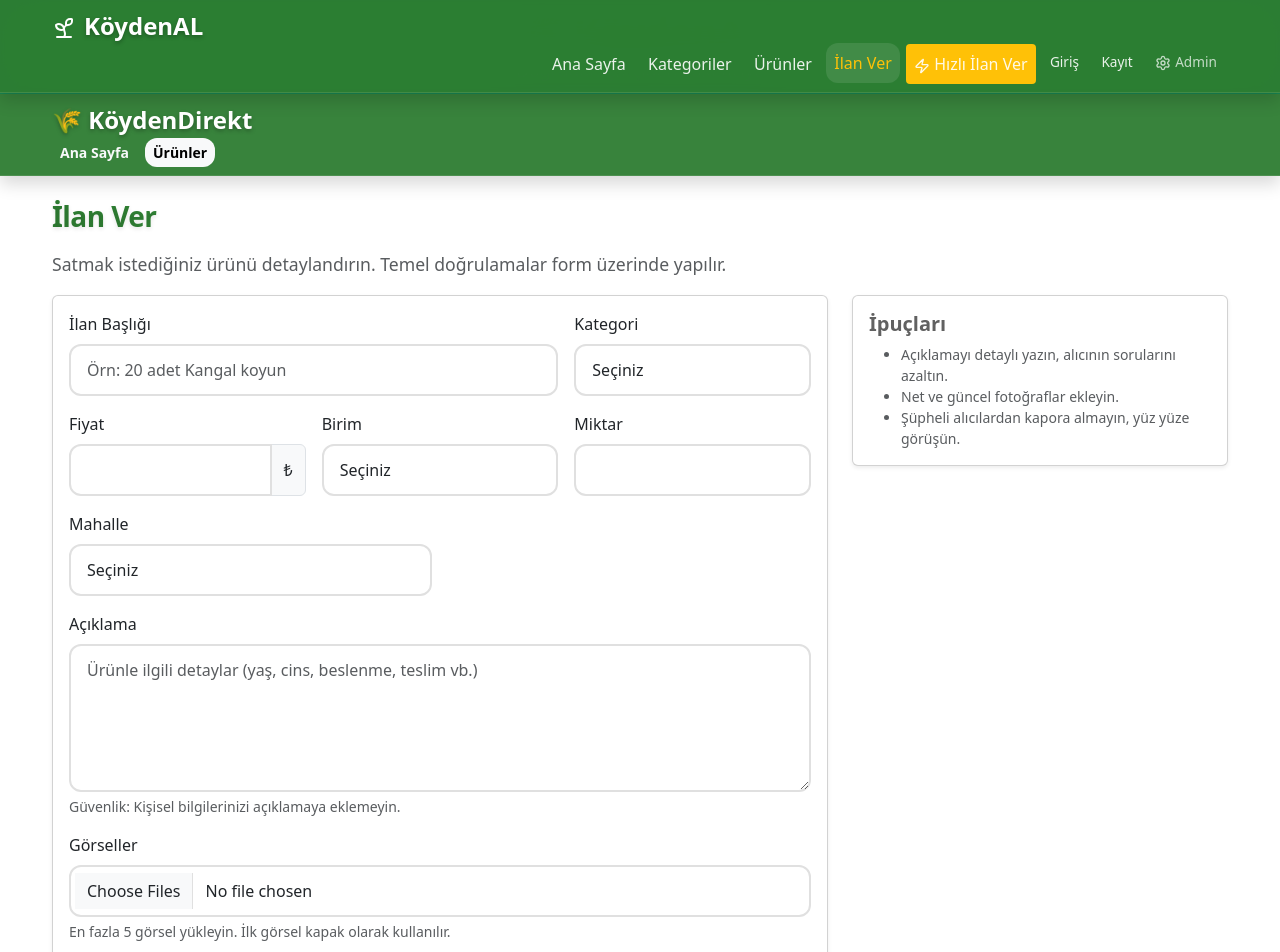
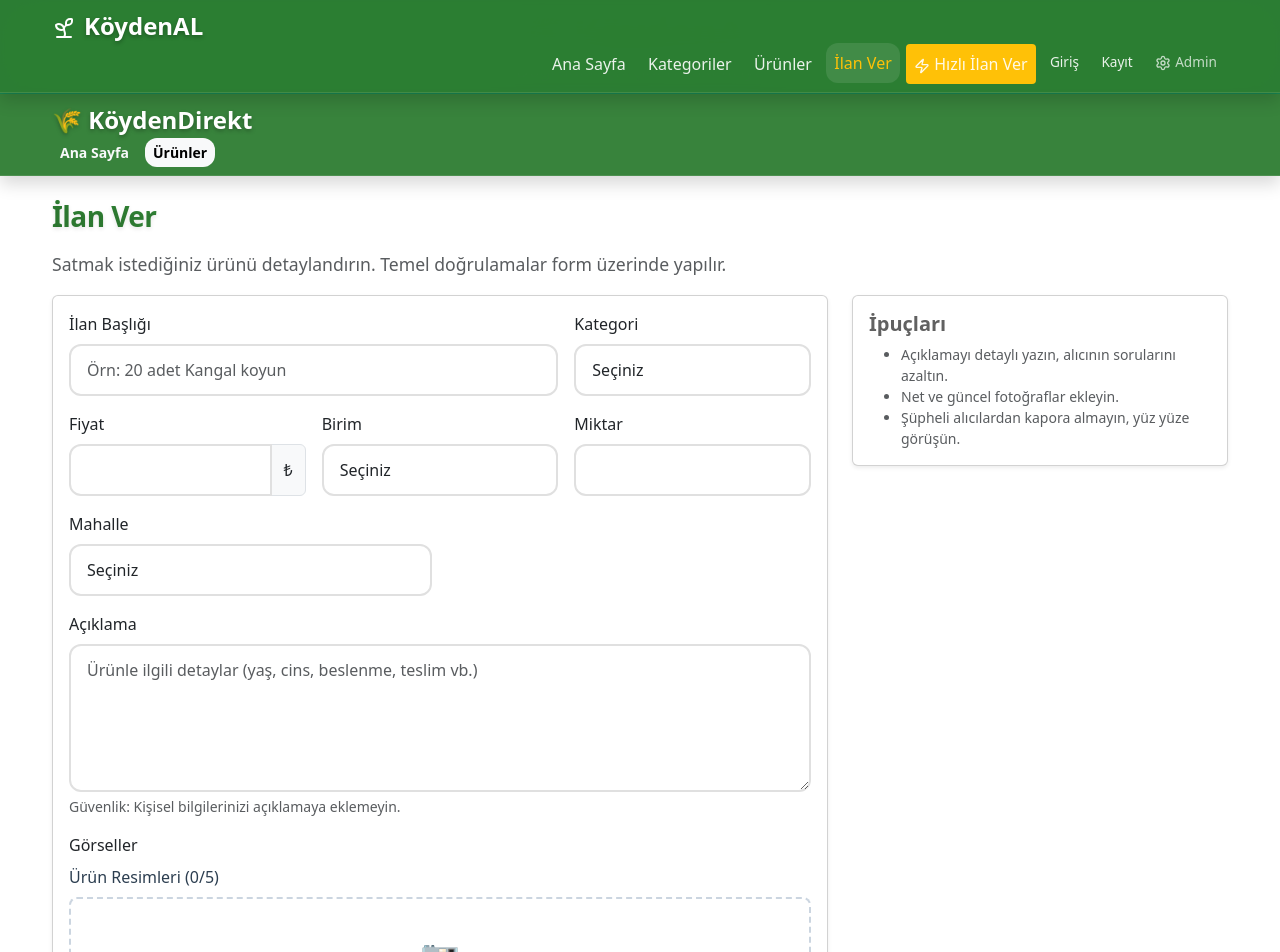
Before and after one commit to satoshikulu/koydenal, a React (Vite) app: page /ilan-ver in a window 1280 px wide. Shown: the top 952 px of the page. Built offline with nearby package versions, Linux system fonts and the light colour scheme.

Commit message:
Fix image upload functionality in CreateAd and improve listing approval flow - Sevim tarafından yapılmıştır

```diff
--- a/src/pages/CreateAd.jsx
+++ b/src/pages/CreateAd.jsx
@@ -4,6 +4,7 @@ import { useNavigate } from 'react-router-dom';
 import { useData } from '../context/DataContext';
 import { useAuth } from '../contexts/AuthContext';
 import { supabase } from '../lib/supabase';
+import ImageUpload from '../components/ImageUpload'; // ImageUpload bileşenini import edelim
 
 const CreateAd = () => {
   const [formData, setFormData] = useState({
@@ -18,11 +19,11 @@ const CreateAd = () => {
     sellerName: '',
     phone: '',
     email: '',
-    preferred: 'telefon'
+    preferred: 'telefon',
+    images: [] // Resimler için state ekleyelim
   });
 
   const [errors, setErrors] = useState({});
-  const [imagePreview, setImagePreview] = useState([]);
   const [loading, setLoading] = useState(false);
   const [submitError, setSubmitError] = useState('');
 
@@ -167,12 +168,39 @@ const CreateAd = () => {
       // Mahalle bilgisini belirle
       const chosenMahalle = formData.mahalle === 'DİĞER' ? formData.locationOther.trim() : formData.mahalle;
 
-      // İmage upload işlemi (şimdilik placeholder)
-      const imageUrls = [];
+      // Resimleri yükle
+      let imageUrls = [];
       if (formData.images && formData.images.length > 0) {
-        // TODO: Image upload işlemi eklenecek
-        // Şimdilik placeholder URL'ler kullanacağız
-        imageUrls.push('https://picsum.photos/400/300?random=' + Date.now());
+        // Resimleri Supabase storage'a yükle
+        const uploadPromises = formData.images.map(async (image, index) => {
+          // Eğer image zaten bir URL ise (mevcut resimler), doğrudan kullan
+          if (typeof image === 'string') {
+            return image;
+          }
+
+          // Yeni yüklenen resimse, Supabase'e yükle
+          const { data: uploadData, error: uploadError } = await supabase.storage
+            .from('listing_images')
+            .upload(`${user ? user.id : 'guest'}/${Date.now()}_${index}_${image.name}`, image, {
+              cacheControl: '3600',
+              upsert: false
+            });
+
+          if (uploadError) {
+            console.error('Resim yükleme hatası:', uploadError);
+            return null;
+          }
+
+          // Public URL al
+          const { data: { publicUrl } } = supabase.storage
+            .from('listing_images')
+            .getPublicUrl(uploadData.path);
+
+          return publicUrl;
+        });
+
+        const uploadedUrls = await Promise.all(uploadPromises);
+        imageUrls = uploadedUrls.filter(url => url !== null);
       }
 
       // İlan verisi hazırla
@@ -391,29 +419,13 @@ const CreateAd = () => {
                     </div>
 
                     <div className="col-12">
-                      <label className="form-label" htmlFor="images">Görseller</label>
-                      <input
-                        id="images"
-                        type="file"
-                        className="form-control"
-                        accept="image/*"
-                        multiple
-                        onChange={handleImageChange}
+                      <label className="form-label">Görseller</label>
+                      <ImageUpload
+                        onImagesChange={(images) => setFormData(prev => ({ ...prev, images }))}
+                        maxImages={5}
+                        existingImages={formData.images}
                       />
                       <div className="form-text">En fazla 5 görsel yükleyin. İlk görsel kapak olarak kullanılır.</div>
-                      {imagePreview.length > 0 && (
-                        <div className="d-flex gap-2 flex-wrap mt-2 image-preview-container">
-                          {imagePreview.map((src, index) => (
-                            <img
-                              key={index}
-                              src={src}
-                              alt={`Preview ${index + 1}`}
-                              style={{ height: '80px', width: '80px', objectFit: 'cover' }}
-                              className="rounded border"
-                            />
-                          ))}
-                        </div>
-                      )}
                     </div>
                   </div>
                 </div>
```
